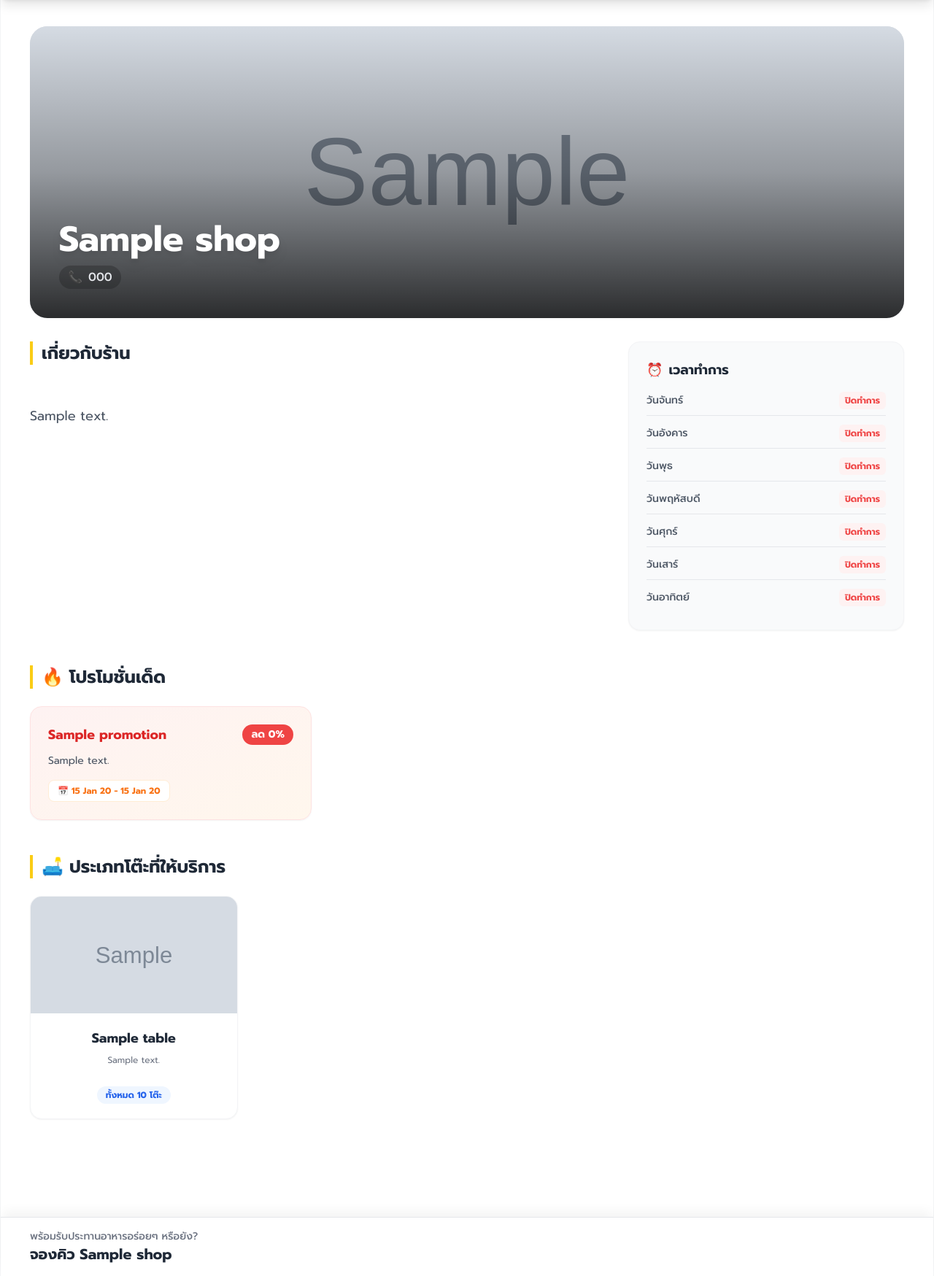
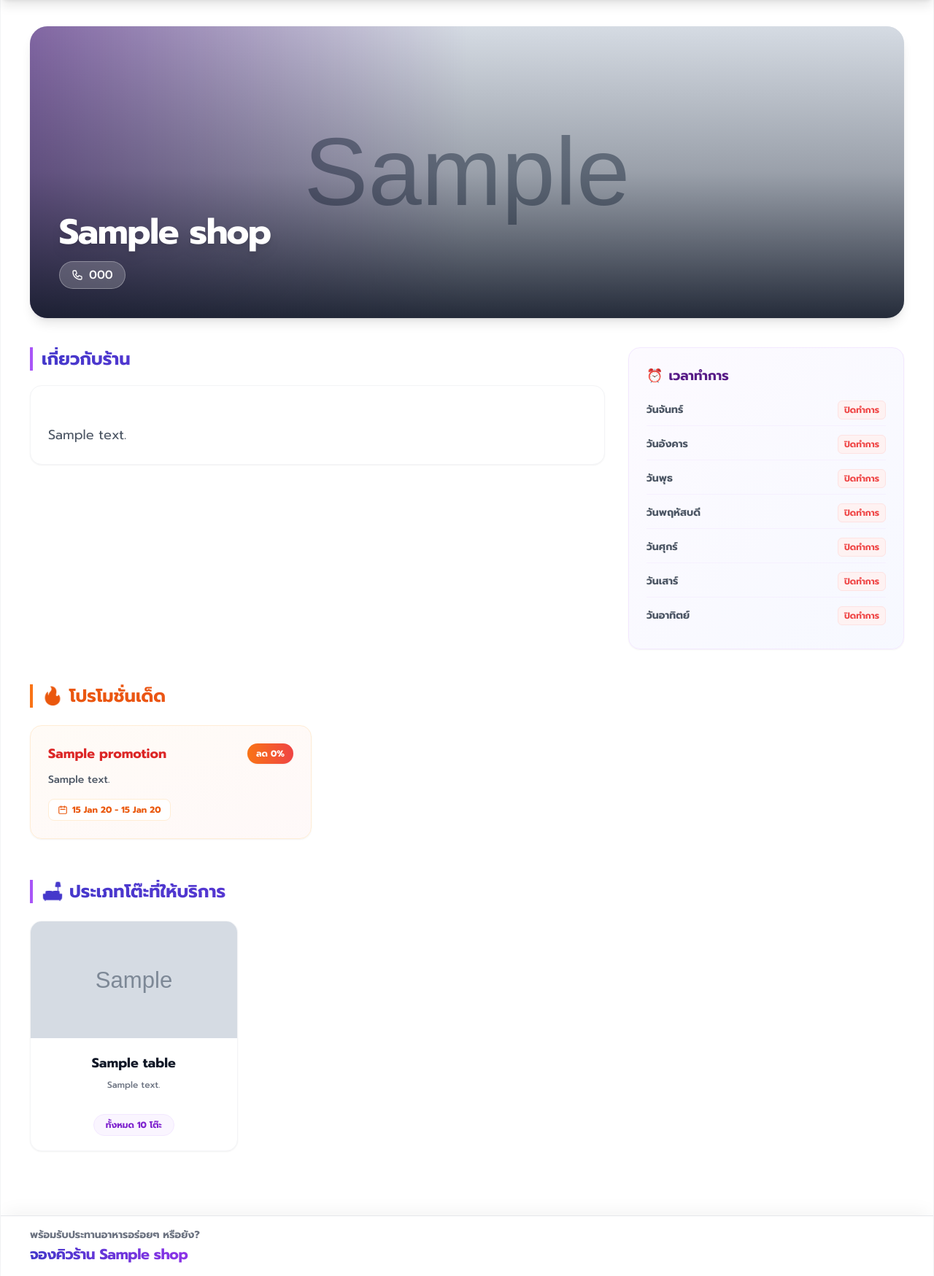
Before and after one commit to 65070196/project, a Django app: page /shop-detail/1/ in a window 1280 px wide. Shown: the part 64-1813 px from the top of the page at 73% size. Run offline with Django 5.2, Linux system fonts and the light colour scheme; tables that the repository leaves empty hold one stand-in row (values such as "Sample post"); grey boxes marked "Sample" are stand-in pictures; some libraries are stand-ins or nearby versions.

Commit message:
Update shop_detail.html

```diff
--- a/smartqueue/templates/shop_detail.html
+++ b/smartqueue/templates/shop_detail.html
@@ -2,28 +2,30 @@
 {% load static %}
 
 {% block content %}
-<div class="fixed top-[60px] left-0 right-0 bottom-0 flex justify-center overflow-hidden z-0">
+<div class="fixed top-[60px] left-0 right-0 bottom-0 flex justify-center overflow-hidden z-0 bg-gray-50/50">
 
   <div class="bg-white w-full max-w-[1440px] h-full shadow-2xl border-x border-gray-100 flex flex-col relative">
 
     <div class="flex-1 overflow-y-auto no-scrollbar p-6 md:p-10">
 
-      <div class="w-full h-64 md:h-[400px] bg-gray-200 rounded-3xl mb-8 overflow-hidden relative shadow-inner group shrink-0">
+      <div class="w-full h-64 md:h-[400px] bg-gray-200 rounded-3xl mb-10 overflow-hidden relative shadow-lg group shrink-0">
         {% if shop.image and shop.image.image_path %}
             <img src="{{ shop.image.image_path.url }}" alt="{{ shop.shop_name }}" class="w-full h-full object-cover group-hover:scale-105 transition-transform duration-700">
         {% else %}
-            <div class="w-full h-full flex items-center justify-center bg-gray-100 text-gray-400">
-                <span class="text-6xl">🏪</span>
+            <div class="w-full h-full flex items-center justify-center bg-purple-50 text-purple-200">
+                <span class="text-6xl group-hover:scale-110 transition-transform duration-500">🏪</span>
             </div>
         {% endif %}
 
-        <div class="absolute inset-0 bg-gradient-to-t from-black/80 via-black/30 to-transparent"></div>
+        <div class="absolute inset-0 bg-gradient-to-r from-purple-900/60 via-transparent to-transparent mix-blend-multiply"></div>
+        <div class="absolute inset-0 bg-gradient-to-t from-gray-900/90 via-gray-900/30 to-transparent"></div>
 
-        <div class="absolute bottom-6 left-6 md:bottom-10 md:left-10 text-white">
-            <h1 class="text-4xl md:text-5xl font-bold drop-shadow-lg">{{ shop.shop_name }}</h1>
+        <div class="absolute bottom-6 left-6 md:bottom-10 md:left-10 text-white z-10">
+            <h1 class="text-4xl md:text-5xl font-extrabold drop-shadow-lg tracking-tight">{{ shop.shop_name }}</h1>
             {% if shop.phone %}
-            <p class="mt-3 text-gray-200 flex items-center gap-2 font-medium bg-black/20 w-fit px-3 py-1 rounded-full backdrop-blur-sm">
-                <span>📞</span> {{ shop.phone }}
+            <p class="mt-4 text-white flex items-center gap-2 font-medium bg-white/20 border border-white/30 w-fit px-4 py-1.5 rounded-full backdrop-blur-md shadow-sm">
+                <svg class="w-4 h-4" fill="none" stroke="currentColor" viewBox="0 0 24 24"><path stroke-linecap="round" stroke-linejoin="round" stroke-width="2" d="M3 5a2 2 0 012-2h3.28a1 1 0 01.948.684l1.498 4.493a1 1 0 01-.502 1.21l-2.257 1.13a11.042 11.042 0 005.516 5.516l1.13-2.257a1 1 0 011.21-.502l4.493 1.498a1 1 0 01.684.949V19a2 2 0 01-2 2h-1C9.716 21 3 14.284 3 6V5z"></path></svg>
+                {{ shop.phone }}
             </p>
             {% endif %}
         </div>
@@ -31,48 +33,49 @@
 
       <div class="grid grid-cols-1 md:grid-cols-3 gap-8 mb-12">
         <div class="md:col-span-2">
-            <h3 class="text-2xl font-bold mb-4 border-l-4 border-yellow-400 pl-3 text-gray-800">เกี่ยวกับร้าน</h3>
-            <p class="text-gray-600 leading-loose whitespace-pre-line text-lg">
+            <h3 class="text-2xl font-extrabold mb-5 border-l-4 border-purple-500 pl-3 bg-clip-text text-transparent bg-gradient-to-r from-indigo-700 to-purple-600">เกี่ยวกับร้าน</h3>
+            <p class="text-gray-600 leading-relaxed whitespace-pre-line text-lg bg-white p-6 rounded-2xl border border-gray-100 shadow-sm">
                 {{ shop.description|default:"ทางร้านยังไม่ได้ระบุรายละเอียดเพิ่มเติม" }}
             </p>
         </div>
 
-        <div class="bg-gray-50 p-6 rounded-2xl border border-gray-100 shadow-sm">
-            <h3 class="text-lg font-bold mb-4 flex items-center gap-2 text-gray-800">
-                <span>⏰</span> เวลาทำการ
+        <div class="bg-gradient-to-br from-purple-50/50 to-indigo-50/50 p-6 rounded-2xl border border-purple-100 shadow-sm h-fit">
+            <h3 class="text-lg font-extrabold mb-5 flex items-center gap-2 text-purple-900">
+                <span class="text-purple-500">⏰</span> เวลาทำการ
             </h3>
             <ul class="space-y-3 text-sm text-gray-700">
                 {% for od in open_dates_list %}
-                    <li class="flex justify-between items-center pb-2 border-b border-gray-200 last:border-0">
-                        <span class="font-medium text-gray-600">วัน{{ od.day_name }}</span>
+                    <li class="flex justify-between items-center pb-2 border-b border-purple-100/50 last:border-0">
+                        <span class="font-bold text-gray-600">วัน{{ od.day_name }}</span>
                         {% if od.is_closed %}
-                            <span class="text-red-500 font-bold bg-red-50 px-2 py-1 rounded-md text-xs">ปิดทำการ</span>
+                            <span class="text-red-500 font-bold bg-red-50 px-2 py-1 rounded-md text-xs border border-red-100">ปิดทำการ</span>
                         {% elif od.open_time and od.close_time %}
-                            <span class="font-semibold text-gray-800">{{ od.open_time|time:"H:i" }} - {{ od.close_time|time:"H:i" }} น.</span>
+                            <span class="font-bold text-purple-800">{{ od.open_time|time:"H:i" }} - {{ od.close_time|time:"H:i" }} น.</span>
                         {% else %}
                             <span class="text-gray-400 text-sm">ไม่ระบุเวลา</span>
                         {% endif %}
                     </li>
                 {% empty %}
-                    <li class="text-gray-500 text-center py-2">ยังไม่ได้ระบุเวลาทำการ</li>
+                    <li class="text-gray-500 text-center py-2 font-medium">ยังไม่ได้ระบุเวลาทำการ</li>
                 {% endfor %}
             </ul>
         </div>
       </div>
 
       {% if promotions %}
-      <div class="mb-12">
-        <h3 class="text-2xl font-bold mb-6 border-l-4 border-yellow-400 pl-3 text-gray-800">🔥 โปรโมชั่นเด็ด</h3>
+      <div class="mb-14">
+        <h3 class="text-2xl font-extrabold mb-6 border-l-4 border-orange-500 pl-3 bg-clip-text text-transparent bg-gradient-to-r from-orange-600 to-red-500">🔥 โปรโมชั่นเด็ด</h3>
         <div class="grid grid-cols-1 md:grid-cols-2 lg:grid-cols-3 gap-5">
             {% for promo in promotions %}
-            <div class="bg-gradient-to-br from-red-50 to-orange-50 p-6 rounded-2xl border border-red-100 shadow-sm hover:shadow-md transition">
+            <div class="bg-gradient-to-br from-orange-50/50 to-red-50/50 p-6 rounded-2xl border border-orange-100 shadow-sm hover:shadow-lg transition-shadow">
                 <div class="flex justify-between items-start mb-3">
-                    <h4 class="font-bold text-red-600 text-lg line-clamp-1">{{ promo.promo_name }}</h4>
-                    <span class="bg-red-500 text-white text-sm font-bold px-3 py-1 rounded-full shrink-0">ลด {{ promo.discount_rate|floatformat:0 }}%</span>
+                    <h4 class="font-extrabold text-red-600 text-lg line-clamp-1">{{ promo.promo_name }}</h4>
+                    <span class="bg-gradient-to-r from-orange-500 to-red-500 text-white text-xs font-bold px-3 py-1.5 rounded-full shrink-0 shadow-sm">ลด {{ promo.discount_rate|floatformat:0 }}%</span>
                 </div>
-                <p class="text-sm text-gray-600 mb-4 line-clamp-2">{{ promo.description|default:"-" }}</p>
-                <div class="text-xs font-semibold text-orange-500 flex items-center gap-1 bg-white w-fit px-3 py-1.5 rounded-lg border border-orange-100">
-                    📅 {{ promo.start_date|date:"d M y" }} - {{ promo.end_date|date:"d M y" }}
+                <p class="text-sm text-gray-600 mb-4 line-clamp-2 font-medium">{{ promo.description|default:"-" }}</p>
+                <div class="text-xs font-bold text-orange-600 flex items-center gap-1.5 bg-white w-fit px-3 py-1.5 rounded-lg border border-orange-100">
+                    <svg class="w-3.5 h-3.5" fill="none" stroke="currentColor" viewBox="0 0 24 24"><path stroke-linecap="round" stroke-linejoin="round" stroke-width="2" d="M8 7V3m8 4V3m-9 8h10M5 21h14a2 2 0 002-2V7a2 2 0 00-2-2H5a2 2 0 00-2 2v12a2 2 0 002 2z"></path></svg>
+                    {{ promo.start_date|date:"d M y" }} - {{ promo.end_date|date:"d M y" }}
                 </div>
             </div>
             {% endfor %}
@@ -82,21 +85,21 @@
 
       {% if tables %}
       <div class="mb-12">
-        <h3 class="text-2xl font-bold mb-6 border-l-4 border-yellow-400 pl-3 text-gray-800">🛋️ ประเภทโต๊ะที่ให้บริการ</h3>
+        <h3 class="text-2xl font-extrabold mb-6 border-l-4 border-purple-500 pl-3 bg-clip-text text-transparent bg-gradient-to-r from-indigo-700 to-purple-600">🛋️ ประเภทโต๊ะที่ให้บริการ</h3>
         <div class="grid grid-cols-2 md:grid-cols-4 gap-5">
             {% for table in tables %}
-            <div class="bg-white border border-gray-100 rounded-2xl overflow-hidden shadow-sm hover:shadow-md transition group">
-                <div class="h-40 bg-gray-100 relative overflow-hidden">
+            <div class="bg-white border border-gray-100 rounded-2xl overflow-hidden shadow-sm hover:shadow-xl hover:shadow-purple-500/10 hover:border-purple-200 transition-all duration-300 group">
+                <div class="h-40 bg-gray-50 relative overflow-hidden">
                     {% if table.image and table.image.image_path %}
-                        <img src="{{ table.image.image_path.url }}" class="w-full h-full object-cover group-hover:scale-110 transition duration-500">
+                        <img src="{{ table.image.image_path.url }}" class="w-full h-full object-cover group-hover:scale-110 transition duration-700">
                     {% else %}
-                        <div class="w-full h-full flex items-center justify-center text-gray-400 text-3xl">🛋️</div>
+                        <div class="w-full h-full flex items-center justify-center text-purple-200 text-4xl group-hover:scale-110 transition-transform duration-500">🛋️</div>
                     {% endif %}
                 </div>
                 <div class="p-5 text-center">
-                    <h4 class="font-bold text-gray-800 text-lg">{{ table.name }}</h4>
-                    <p class="text-xs text-gray-500 mt-2 line-clamp-2 h-8">{{ table.description|default:"" }}</p>
-                    <div class="mt-3 inline-block bg-blue-50 text-blue-600 font-bold text-xs px-3 py-1 rounded-full">
+                    <h4 class="font-extrabold text-gray-900 text-lg">{{ table.name }}</h4>
+                    <p class="text-xs text-gray-500 mt-2 line-clamp-2 h-8 font-medium">{{ table.description|default:"" }}</p>
+                    <div class="mt-4 inline-block bg-purple-50 border border-purple-100 text-purple-700 font-bold text-xs px-4 py-1.5 rounded-full">
                         ทั้งหมด {{ table.amount }} โต๊ะ
                     </div>
                 </div>
@@ -106,14 +109,16 @@
       </div>
       {% endif %}
 
-    </div> <div class="w-full bg-white/95 backdrop-blur-md border-t border-gray-200 py-4 px-6 md:px-10 z-20 flex justify-between items-center shadow-[0_-10px_15px_-3px_rgba(0,0,0,0.05)] shrink-0">
+    </div>
+
+    <div class="w-full bg-white/90 backdrop-blur-xl border-t border-gray-200 py-4 px-6 md:px-10 z-20 flex justify-between items-center shadow-[0_-10px_25px_-5px_rgba(0,0,0,0.05)] shrink-0">
         <div class="hidden md:block">
-            <p class="text-sm text-gray-500 font-medium">พร้อมรับประทานอาหารอร่อยๆ หรือยัง?</p>
-            <p class="font-extrabold text-gray-800 text-xl">จองคิว {{ shop.shop_name }}</p>
+            <p class="text-sm text-gray-500 font-bold mb-0.5">พร้อมรับประทานอาหารอร่อยๆ หรือยัง?</p>
+            <p class="font-extrabold text-transparent bg-clip-text bg-gradient-to-r from-indigo-700 to-purple-600 text-xl tracking-tight">จองคิวร้าน {{ shop.shop_name }}</p>
         </div>
         {% if user.is_authenticated %}
             <a href="{% url 'queue-reserve' shop.shop_id %}"
-            class="w-full md:w-auto px-12 py-4 bg-blue-600 hover:bg-blue-700 text-white rounded-xl font-bold text-lg text-center shadow-lg hover:shadow-blue-500/30 transition-all hover:-translate-y-1">
+            class="w-full md:w-auto px-12 py-4 bg-gradient-to-r from-purple-600 to-fuchsia-500 hover:from-purple-700 hover:to-fuchsia-600 text-white rounded-xl font-extrabold text-lg text-center shadow-lg hover:shadow-fuchsia-500/40 transition-all hover:-translate-y-1 transform">
                 🗓️ จองคิวร้านนี้เลย
             </a>
         {% endif %}
```
